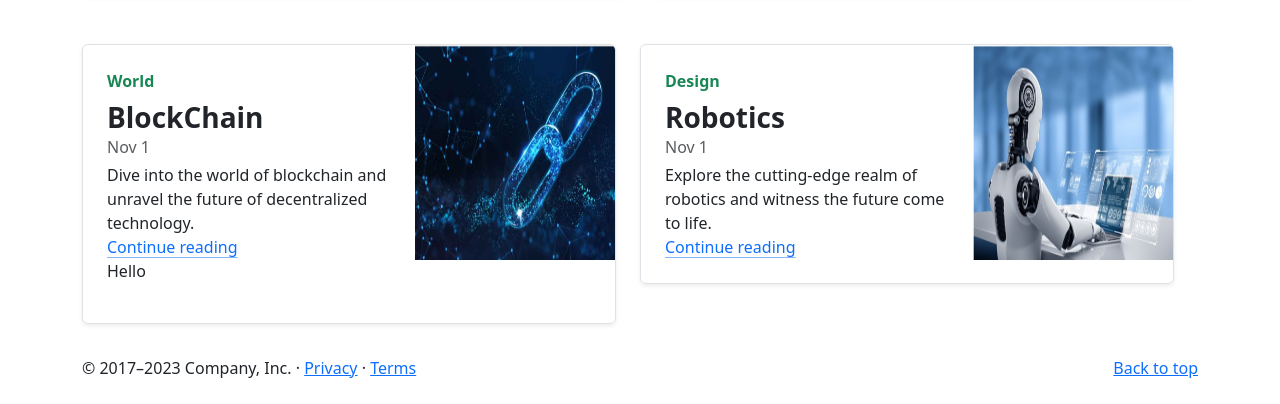
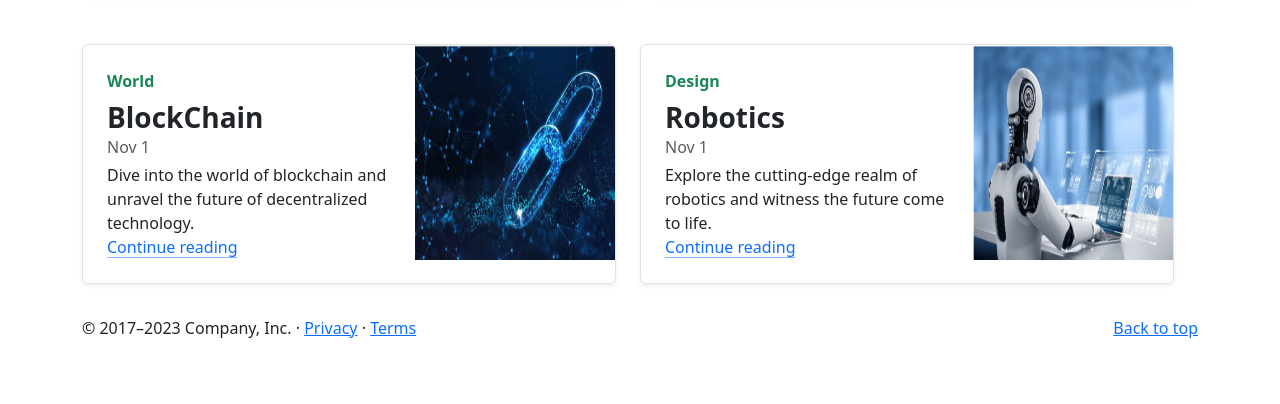
Before and after one commit to prateeksingh4435/blog, a Django app: page / in a window 1280 px wide. Shown: the part 851-1255 px from the top of the page. After the commit the page ends 1189 px from the top, so only its background shows below. Run offline with Django 4.2, Linux system fonts and the light colour scheme.

Commit message:
fixingerror

```diff
--- a/templates/index.html
+++ b/templates/index.html
@@ -171,7 +171,7 @@ color:green;
             Continue reading
             <svg class="bi"><use xlink:href="#chevron-right"></use></svg>
           </a>
-          <p> Hello </p>
+
         </div>
         <div class="col-auto d-none d-lg-block">
              <img src="{% static '/image/blockchain.png'%}" class="bd-placeholder-img" width="200" height="215" alt="">
```
